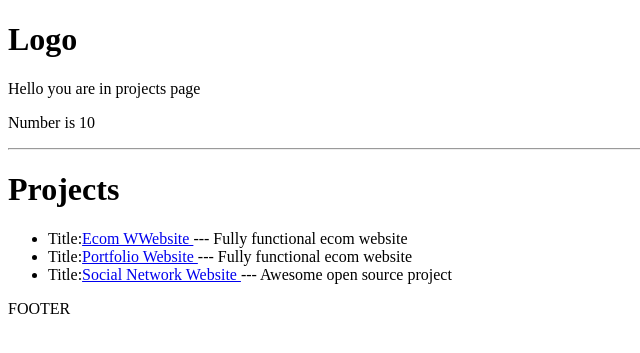
After one commit to Smith0988/web_app, a Django app: page / in a window 1280 px wide. The commit adds this page. Shown: the top 353 px of the page, without its empty margins (0-640 px from the left). Run offline with Django 4.2, Linux system fonts and the light colour scheme.

Commit message:
training

```diff
--- /dev/null
+++ b/devsearch/projects/templates/projects/projects.html
@@ -0,0 +1,24 @@
+{% extends 'main.html' %}
+
+
+{% block content %}
+<P> Hello you are in {{page}} page </P>
+
+{% if number > 10 %}
+<p>Number is greater than 10</p>
+{% elif number == 10 %}
+<p>Number is 10</p>
+{% else %}
+<p> Number is less than 10</p>
+{% endif %}
+<hr>
+<h1>Projects</h1>
+<ul>
+    {% for project in projects  %}
+      <li> Title:<a href = "/project/{{project.id}}" >{{project.title}} </a> --- {{project.description}}</li>
+    {% endfor %}
+
+
+</ul>
+
+{% endblock content %}
--- a/devsearch/projects/urls.py
+++ b/devsearch/projects/urls.py
@@ -3,7 +3,7 @@ from . import views
 
 
 urlpatterns = [
-    path('projects/', views.projects, name="projects"),
+    path('', views.projects, name="projects"),
     path('project/<str:pk>/', views.project, name="project"),
 
 ]
--- a/devsearch/projects/views.py
+++ b/devsearch/projects/views.py
@@ -1,9 +1,36 @@
 from django.shortcuts import render
 from django.http import HttpResponse
 
+project_List = [
+    {
+        'id': '1',
+        'title': "Ecom WWebsite",
+        'description': 'Fully functional ecom website',\
+    },
+    {
+        'id': '2',
+        'title': "Portfolio Website",
+        'description': 'Fully functional ecom website'
+    },
+    {
+        'id': '3',
+        'title': "Social Network Website",
+        'description': 'Awesome open source project'
+
+    },
+
+]
+
 
 def projects(request):
-    return render(request, 'projects.html')
+    page = 'projects'
+    number = 10
+    context = {'page': page, 'number': number, 'projects': project_List}
+    return render(request, 'projects/projects.html', context)
 
 def project(request, pk):
-    return render(request, 'single-project.html')
+    project_obj = None
+    for i in project_List:
+        if i['id'] == pk:
+            project_obj = i
+    return render(request, 'projects/single-project.html', {'project': project_obj})
--- a/devsearch/templates/main.html
+++ b/devsearch/templates/main.html
@@ -3,11 +3,10 @@
 <head>
 
     <meta charset="UTF-8">
-    <title>DevSearch-old</title>
+    <title>DevSearch</title>
 
 </head>
 <body>
-    <h1>This is main template</h1>
 
     {% include 'navabar.html' %}
 
@@ -15,5 +14,7 @@
 
     {% endblock content %}
 
+    <p>FOOTER</p>
+
 </body>
 </html>
--- a/devsearch/templates/single-project.html
+++ /dev/null
@@ -1 +0,0 @@
-<h1>Singhle Project</h1>
```
Also changed, not shown: devsearch/projects/templates/projects/single-project.html (added, +10 -0 lines), devsearch/templates/projects.html (deleted, +0 -7 lines).
